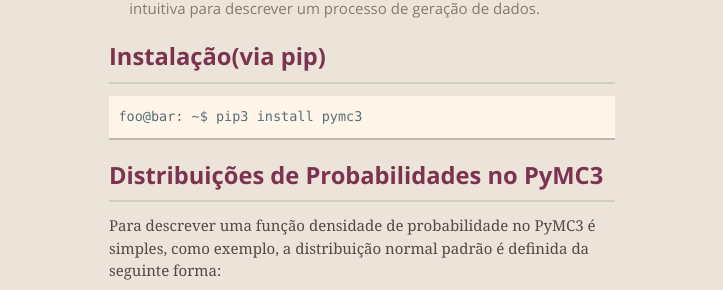
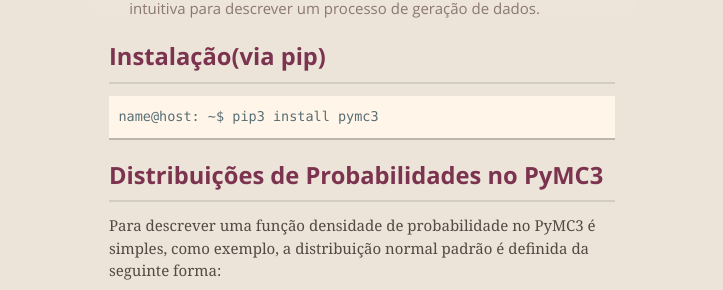
Before and after one commit to rodolphomacedo/rodolphomacedo.github.io, a Jekyll site: the page built from bayesian/pymc3/1_introduction.md, in a window 1280 px wide and 900 px high. Shown: the part 323-613 px from the top of the window, without its empty margins (278-1001 px from the left). Built offline with Jekyll 4.4.1, drawn with Linux system fonts in a browser that asks for light colours; our own code applies the rules of GitHub Pages for plain Markdown files.

Commit message:
Fix names in bash example

````diff
--- a/bayesian/pymc3/1_introduction.md
+++ b/bayesian/pymc3/1_introduction.md
@@ -8,7 +8,7 @@ descrever um processo de geração de dados.
 
 ## Instalação(via pip)
 ``` console
-foo@bar: ~$ pip3 install pymc3
+name@host: ~$ pip3 install pymc3
 ```
 
 ## Distribuições de Probabilidades no PyMC3
````
